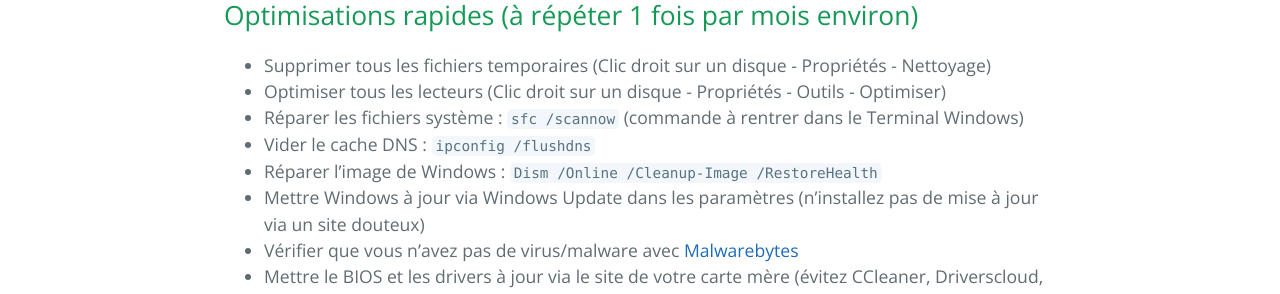
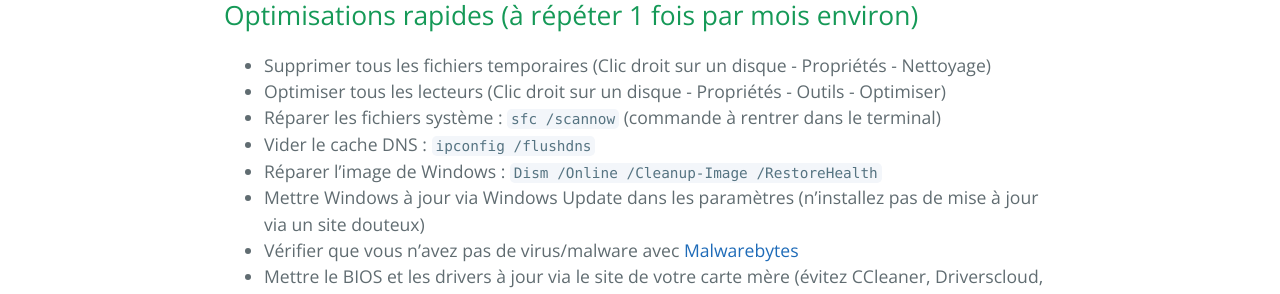
Before and after one commit to PouletEnSlip/pouletenslip.github.io, a Jekyll site: the page built from pages/opti.md, in a window 1280 px wide and 900 px high, scrolled down 498 px. Shown: the part 155-449 px from the top of the window. Built offline with Jekyll 4.4.1, drawn with Linux system fonts in a browser that asks for light colours; comment, search, counter and statistics services are not loaded; our own code applies the rules of GitHub Pages for plain Markdown files.

Commit message:
Update opti.md

```diff
--- a/pages/opti.md
+++ b/pages/opti.md
@@ -10,7 +10,7 @@ Voici des optimisations simples et saines pour un PC sous Windows 10/11. Ces man
 
 * Supprimer tous les fichiers temporaires (Clic droit sur un disque - Propriétés - Nettoyage)
 * Optimiser tous les lecteurs (Clic droit sur un disque - Propriétés - Outils - Optimiser)
-* Réparer les fichiers système : `sfc /scannow` (commande à rentrer dans le Terminal Windows)
+* Réparer les fichiers système : `sfc /scannow` (commande à rentrer dans le terminal)
 * Vider le cache DNS : `ipconfig /flushdns`
 * Réparer l’image de Windows : `Dism /Online /Cleanup-Image /RestoreHealth`
 * Mettre Windows à jour via Windows Update dans les paramètres (n'installez pas de mise à jour via un site douteux)
```
